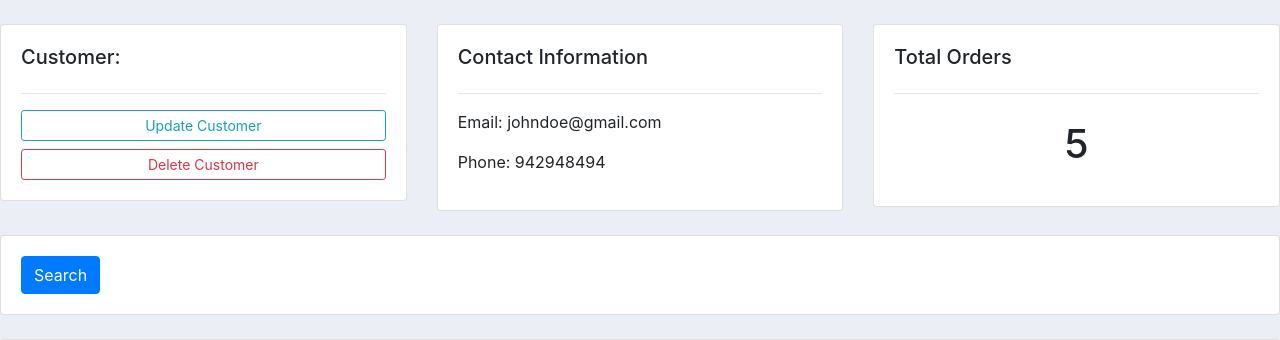
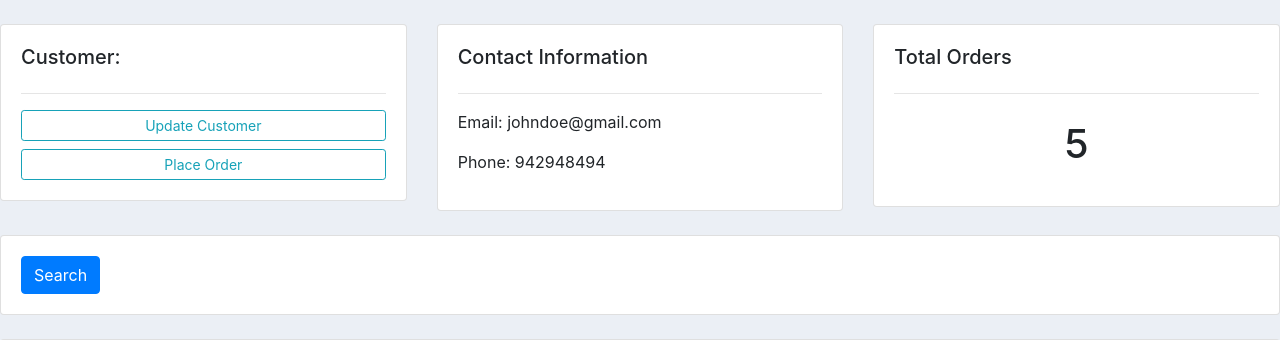
Before and after one commit to haris-bit/CustomerRelationshipManagement, a Django app: page /customer/1 in a window 1280 px wide. Shown: the part 59-399 px from the top of the page. Run offline with Django 4.2, Linux system fonts and the light colour scheme; data comes from the database, SQL or seed files in the repository; both versions use the stored data as it was after the commit.

Commit message:
added an inline formset

```diff
--- a/accounts/templates/accounts/customer.html
+++ b/accounts/templates/accounts/customer.html
@@ -10,7 +10,7 @@
 			<h5>Customer:</h5>
 			<hr>
 			<a class="btn btn-outline-info  btn-sm btn-block" href="">Update Customer</a>
-			<a class="btn btn-outline-danger  btn-sm btn-block" href="">Delete Customer</a>
+			<a class="btn btn-outline-info  btn-sm btn-block" href="{% url 'create_order' customer.id %}">Place Order</a>
 
 		</div>
 	</div>
--- a/accounts/templates/accounts/dashboard.html
+++ b/accounts/templates/accounts/dashboard.html
@@ -34,7 +34,6 @@
 		<h5>LAST 5 ORDERS</h5>
 		<hr>
 		<div class="card card-body">
-			<a class="btn btn-primary  btn-sm btn-block" href="{% url 'create_order' %}">Create Order</a>
 			<table class="table table-sm">
 				<tr>
 					<th>Product</th>
--- a/accounts/templates/accounts/order_form.html
+++ b/accounts/templates/accounts/order_form.html
@@ -8,7 +8,11 @@
 
             <form action="" method="POST">
                 {% csrf_token %}
-                {{ form }}
+                {{ formset.management_form }}
+                {% for form in formset %}
+                    {{ form }}
+                    <hr>
+                {% endfor %}
                 <input type="submit" name="Submit">
             </form>
 
--- a/accounts/urls.py
+++ b/accounts/urls.py
@@ -6,7 +6,7 @@ urlpatterns = [
     path('products/', views.products, name="products"),
     path('customer/<str:pk>', views.customer, name="customer"),
 
-    path('create_order/', views.createOrder, name="create_order"),
+    path('create_order/<str:pk>/', views.createOrder, name="create_order"),
     path('update_order/<str:pk>/', views.updateOrder, name="update_order"),
     path('delete_order/<str:pk>/', views.deleteOrder, name="delete_order"),
 ]
--- a/accounts/views.py
+++ b/accounts/views.py
@@ -1,5 +1,6 @@
 from django.shortcuts import render, redirect
 from django.http import HttpResponse
+from django.forms import inlineformset_factory
 from .models import *
 from .forms import OrderForm
 
@@ -33,17 +34,21 @@ def customer(request, pk):
     context = {'customer':customer, 'orders': orders, 'order_count':order_count}
     return render(request, 'accounts/customer.html', context)
 
-def createOrder(request):
-    form = OrderForm()
+def createOrder(request, pk):
+    OrderFormSet = inlineformset_factory(Customer, Order, fields=('product', 'status'), extra=10)
+    customer = Customer.objects.get(id=pk)
+    formset = OrderFormSet(queryset=Order.objects.none(), instance=customer)
+    # form = OrderForm(initial={'customer':customer})
     if request.method == 'POST':
         #print('Printing POST:', request.POST)
-        form = OrderForm(request.POST)
-        if form.is_valid():
-            form.save()
+        # form = OrderForm(request.POST)
+        formset = OrderFormSet(request.POST, instance=customer)
+        if formset.is_valid():
+            formset.save()
             # redirect back to the main template (dashboard.html)
             return redirect('/')
 
-    context = {'form':form}
+    context = {'formset':formset}
     return render(request, 'accounts/order_form.html', context)
 
 
```
Also changed, not shown: db.sqlite3.
